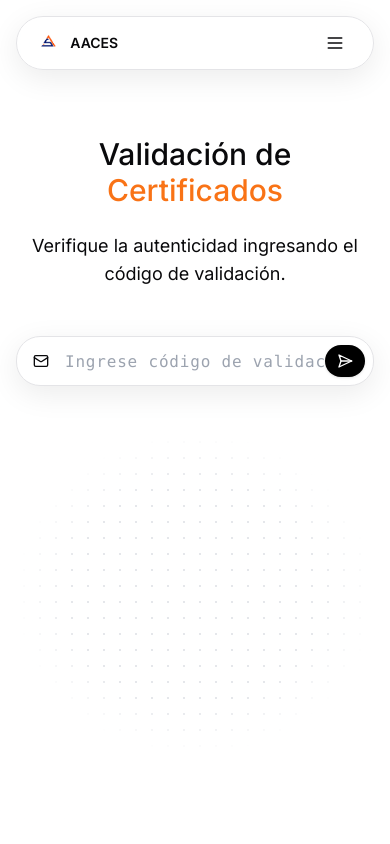
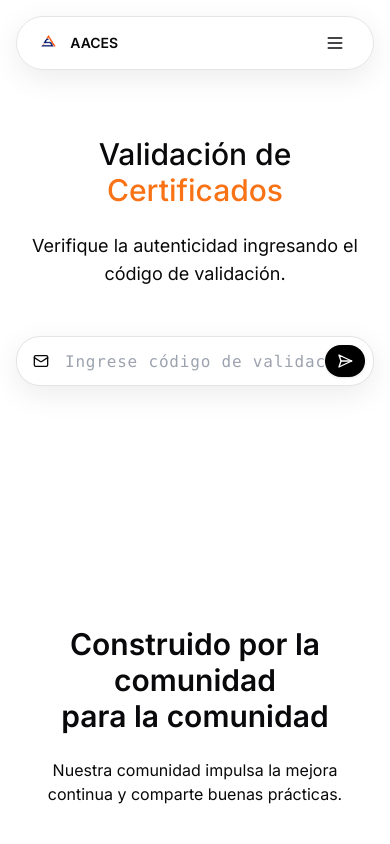
Before and after one commit to steveluis26/AACES2, a Next.js app in the folder frontend/: page / in a window 390 px wide. Shown: the top 844 px of the page. Built offline with nearby package versions, Linux system fonts and the light colour scheme.

Commit message:
fix: remove empty mockup space on mobile by hiding parent container

```diff
--- a/frontend/components/landing/hero-section.tsx
+++ b/frontend/components/landing/hero-section.tsx
@@ -98,12 +98,12 @@ export default function HeroSection({ value, onChange, onSubmit, loading, attemp
                   <p className="text-sm mt-2 text-[var(--destructive)]">Has excedido el número de intentos. Por favor, intenta más tarde.</p>
                 )}
               </div>
-              <div className="relative mx-auto mt-12 md:mt-24 max-w-2xl text-left h-[20rem] md:h-[28rem]">
+              <div className="hidden md:block relative mx-auto mt-24 max-w-2xl text-left h-[28rem]">
                 <div className="absolute inset-0 bg-[radial-gradient(#e5e7eb_1px,transparent_1px)] mix-blend-overlay [background-size:16px_16px] [mask-image:radial-gradient(ellipse_50%_50%_at_50%_50%,#000_70%,transparent_100%)] dark:opacity-5" />
-                <div className="hidden md:block absolute left-1/2 top-0 -translate-x-1/2 -translate-y-8 w-80 rounded-[2rem] border border-border/50 p-2">
+                <div className="absolute left-1/2 top-0 -translate-x-1/2 -translate-y-8 w-80 rounded-[2rem] border border-border/50 p-2">
                   <div className="relative h-96 overflow-hidden rounded-[1.5rem] border p-2 pb-12 before:absolute before:inset-0 before:bg-[repeating-linear-gradient(-45deg,var(--color-border),var(--color-border)_1px,transparent_1px,transparent_6px)] before:opacity-50" />
                 </div>
-                <div className="hidden md:block absolute left-1/2 top-6 -translate-x-1/2 w-80 rounded-[2rem] border border-border/50 p-2 backdrop-blur-3xl">
+                <div className="absolute left-1/2 top-6 -translate-x-1/2 w-80 rounded-[2rem] border border-border/50 p-2 backdrop-blur-3xl">
                   <div className="space-y-2 overflow-hidden rounded-[1.5rem] border p-2 shadow-xl bg-background/80 dark:bg-white/5 dark:shadow-black dark:backdrop-blur-3xl">
                     <AppComponent />
                     <div className="rounded-[1rem] p-4 pb-16 bg-muted/40 dark:bg-white/5" />
```
